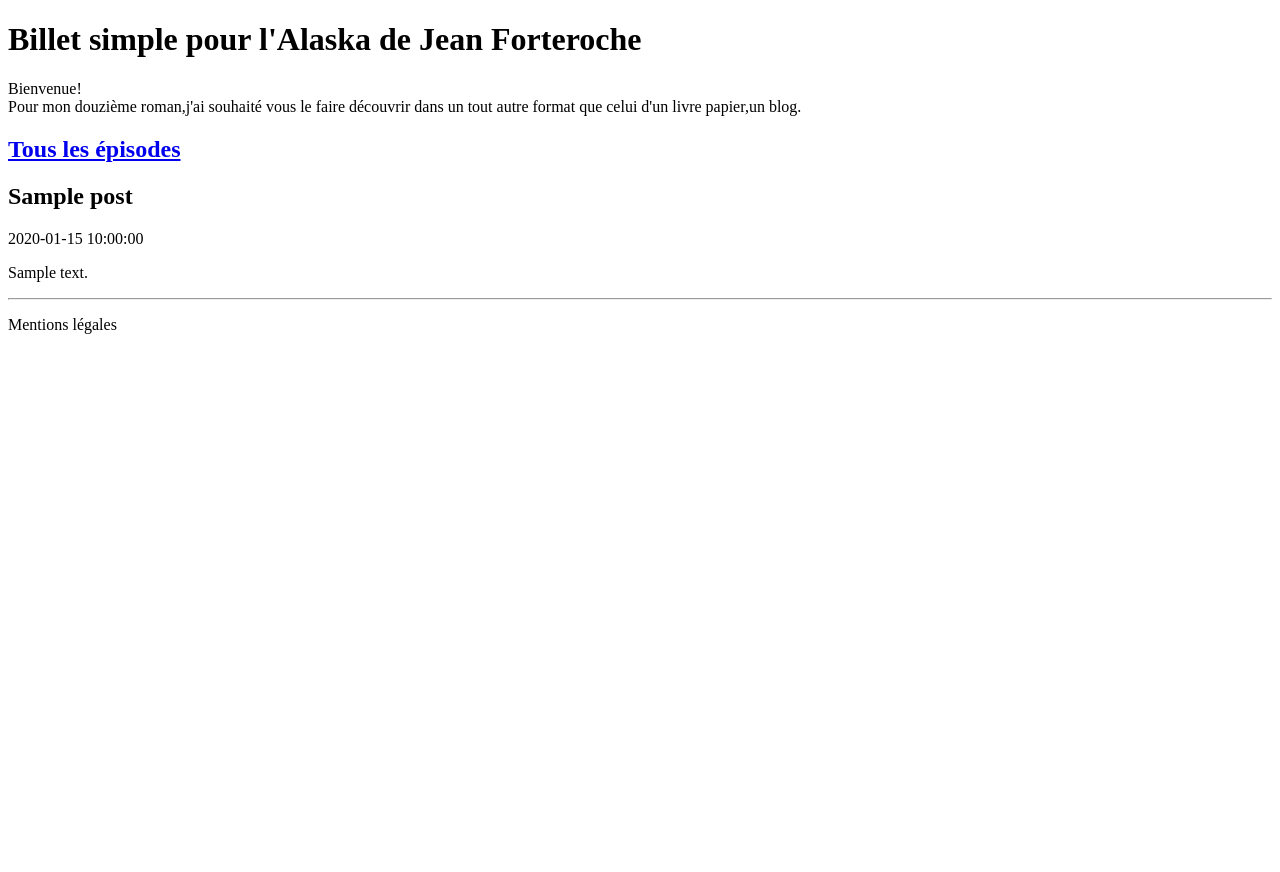
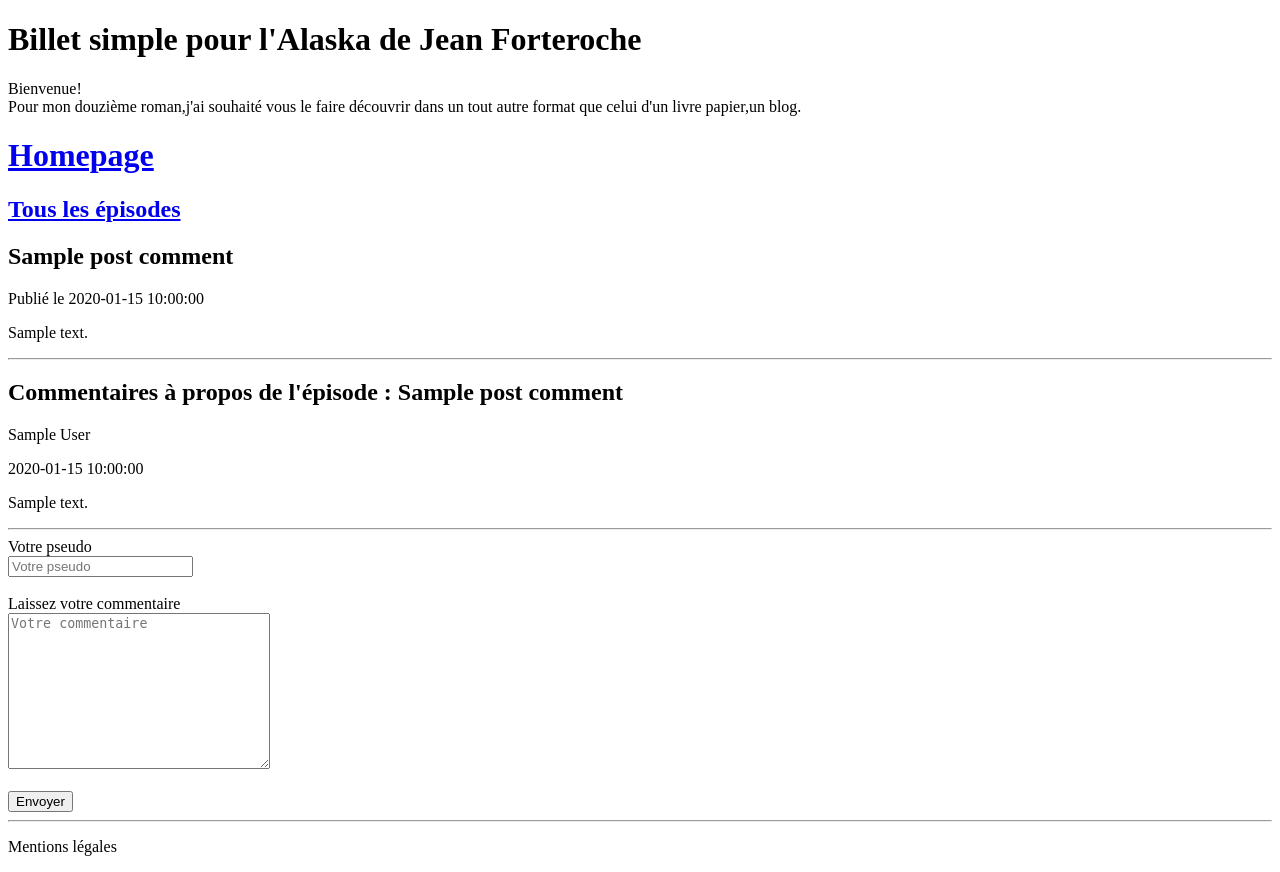
Before and after one commit to jeanforterocheoc/forteroche, a PHP site: template views/viewPost.php in a window 1280 px wide. Before the commit the page ends 334 px from the top, so only its background shows below. Run offline with PHP 8.4, Linux system fonts and the light colour scheme; the template is opened without the code that fills it: most values are stand-ins (such as "Sample title", 1, 10 or a date in 2020).

Commit message:
Création PostsController.php + PostsManager.php + viewPosts.php

```diff
--- a/Autoloader.php
+++ b/Autoloader.php
@@ -30,5 +30,6 @@ class Autoloader
             require 'models/'.$class.'.php';
         }
 
+
     }
 }
--- a/views/viewHome.php
+++ b/views/viewHome.php
@@ -1,11 +1,12 @@
 <?php $this->title = 'Nouveau roman de Jean Forteroche : Billet simple pour l\'Alaska'; ?>
 <article>
     <header>
-    <?php foreach ($firstPage as $post) : ?>
+    <?php foreach ($homePage as $post) : ?>
         <h1 class='postTitle'><?= htmlspecialchars($post->title()) ?></h1>
         <time>Publié le :<?= htmlspecialchars($post->date()) ?></time>
     </header>
     <p><?= htmlspecialchars($post->content());?></p>
     <a href="<?='../post/'. htmlspecialchars($post->id()) ?>">Lire la suite</a>
+    <a href="../posts/posts"><h2>Tous les épisodes</h2></a>
     <?php endforeach; ?>
 </article>
--- a/views/viewPost.php
+++ b/views/viewPost.php
@@ -1,9 +1,27 @@
-<?php $this->title = $post->title() ?>
+<?php $this->title = htmlspecialchars($postComment->title()) ?>
+<h1><a href="../home/homePage">Homepage</a></h1>
 <article>
     <header>
-    <a href="../home/posts"><h1>Tous les épisodes</h1></a>
-        <h2 class='postTitle'><?= $post->title() ?></h2>
-        <time><?= $post->date() ?></time>
+    <a href="../posts/posts"><h1>Tous les épisodes</h1></a>
+        <h2 class='postTitle'><?= htmlspecialchars($postComment->title()) ?></h2>
+        <time>Publié le <?= htmlspecialchars($postComment->date()) ?></time>
     </header>
-    <p><?= $post->content() ?></p>
+    <p><?= htmlspecialchars($postComment->content()) ?></p>
 </article>
+<hr />
+<header>
+    <h2 class="comment">Commentaires à propos de l'épisode : <?= htmlspecialchars($postComment->title()) ?></h2>
+</header>
+<?php foreach ($comments as $comment): ?>
+    <p><?= htmlspecialchars($comment->author()) ?></P>
+    <p><?= htmlspecialchars($comment->date()) ?></P>
+    <p><?= htmlspecialchars($comment->content()) ?></p>
+ <?php endforeach; ?>
+ <hr />
+ <form action="" method="post">
+    <label for="name">Votre pseudo</label><br>
+    <input type="text" name="name" id="name" placeholder="Votre pseudo"><br><br>
+    <label for="comment">Laissez votre commentaire</label><br>
+    <textarea name="text" id="" cols="30" rows="10" placeholder="Votre commentaire"></textarea><br><br>
+    <input type="button" value="Envoyer">
+</form>
```
Also changed, not shown: controllers/HomeController.php (+3 -20 lines), controllers/PostController.php (+2 -5 lines), controllers/PostsController.php (added, +22 -0 lines), index.php (+3 -4 lines), models/PostManager.php (+1 -14 lines), models/PostsManager.php (added, +18 -0 lines), views/viewPosts.php (added, +12 -0 lines).
